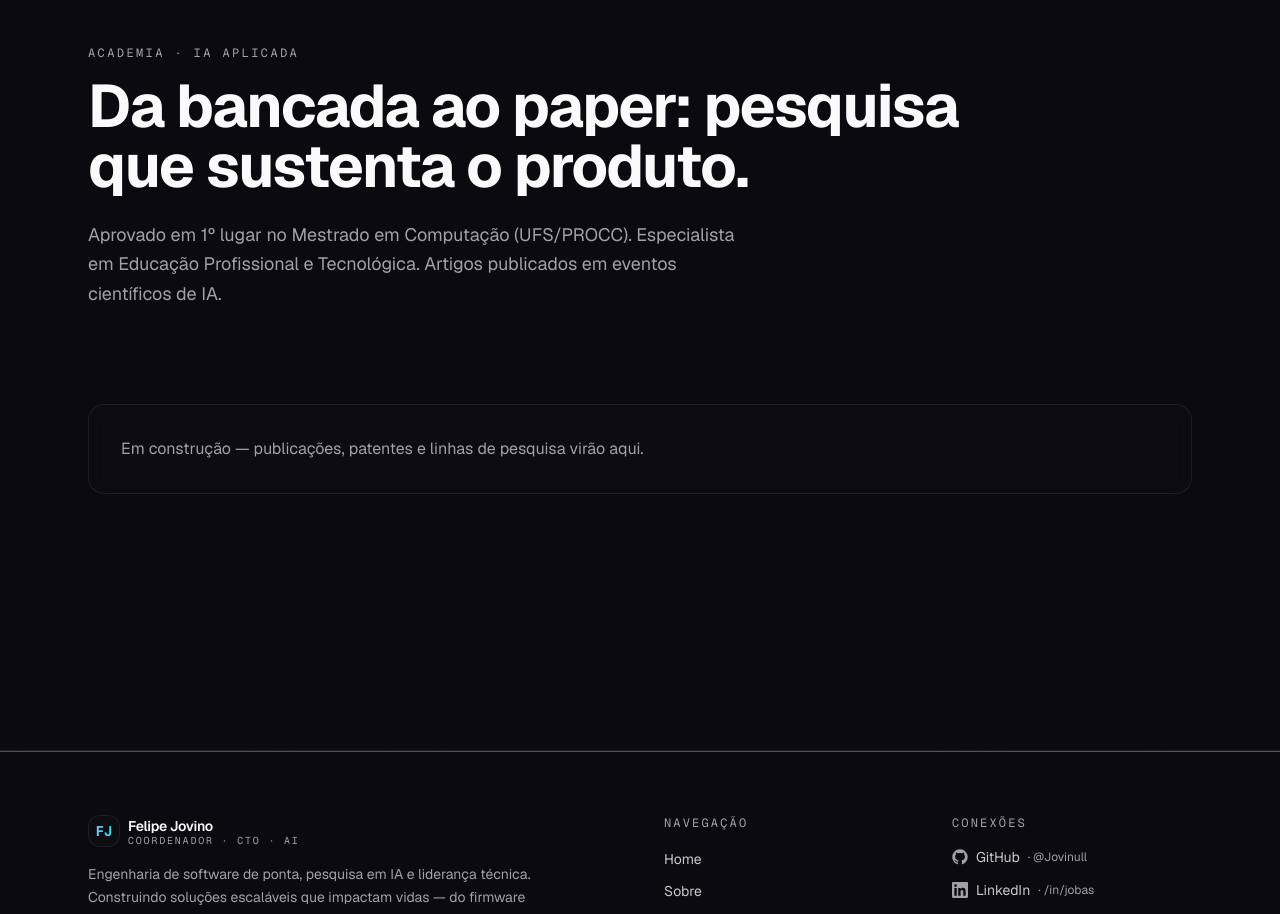
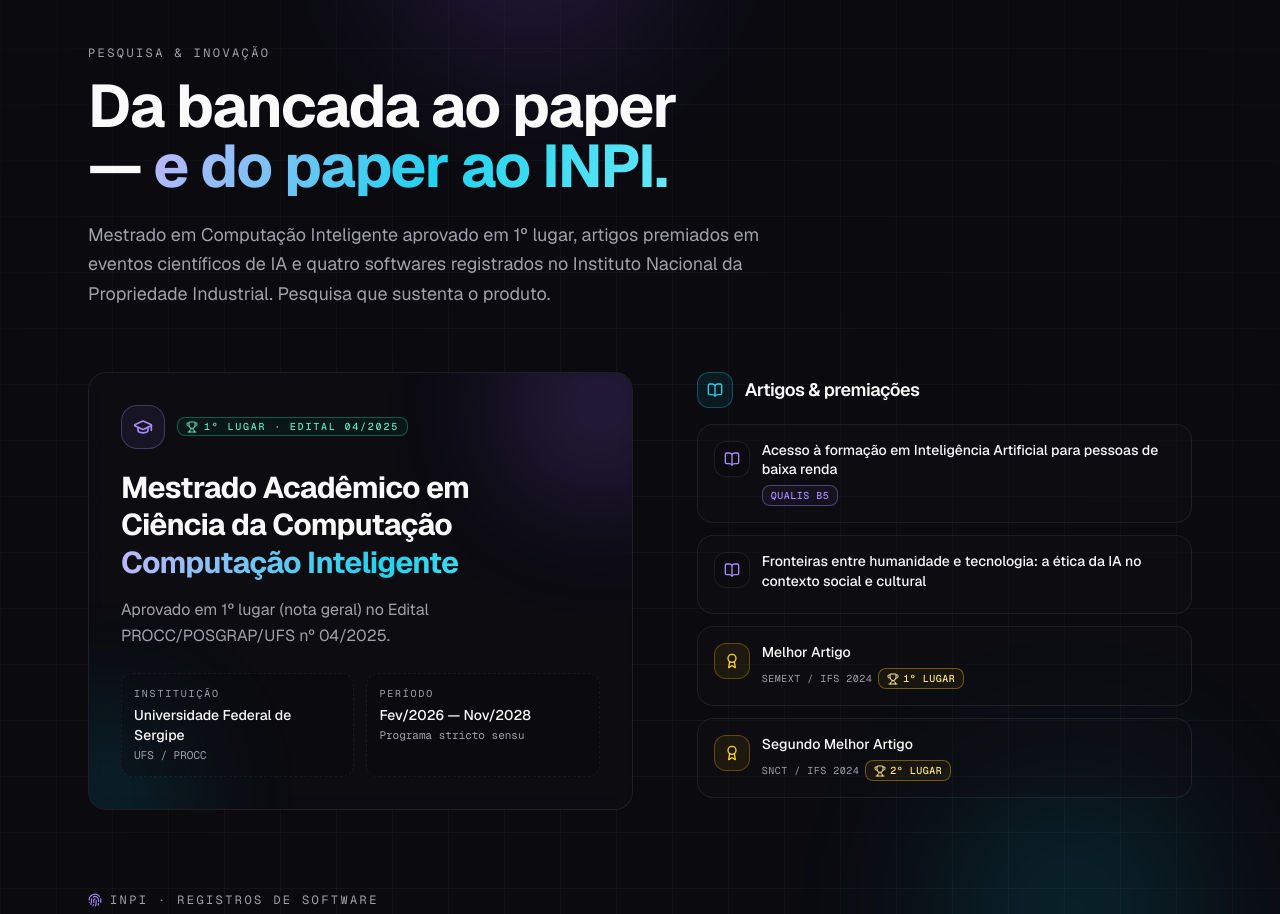
Before and after one commit to Jovinull/portfolio, a Next.js app: page /pesquisa in a window 1280 px wide. Shown: the part 120-1034 px from the top of the page. Built offline with nearby package versions, Linux system fonts and the light colour scheme; no server answers.

Commit message:
feat(pesquisa): monta pagina com hero academico e grid de patentes

```diff
--- a/src/app/pesquisa/page.tsx
+++ b/src/app/pesquisa/page.tsx
@@ -1,25 +1,54 @@
 import type { Metadata } from "next";
-import { PageShell } from "@/components/site/page-shell";
+import { AcademicHero } from "@/components/site/research/academic-hero";
+import { PatentsGrid } from "@/components/site/research/patents-grid";
 
 export const metadata: Metadata = {
   title: "Pesquisa",
   description:
-    "Mestrado em Computação (UFS/PROCC) aprovado em 1º lugar, especialização em EPT e artigos em IA (SEMEXT/SNCT).",
+    "Mestrado em Ciência da Computação (UFS/PROCC) aprovado em 1º lugar, artigos premiados em IA e quatro softwares registrados no INPI (Glicemy, Glicemy API, CaptionEase, SignForest).",
 };
 
 export default function PesquisaPage() {
   return (
-    <PageShell
-      eyebrow="Academia · IA aplicada"
-      title="Da bancada ao paper: pesquisa que sustenta o produto."
-      description="Aprovado em 1º lugar no Mestrado em Computação (UFS/PROCC). Especialista em Educação Profissional e Tecnológica. Artigos publicados em eventos científicos de IA."
-    >
-      <div className="mt-8 rounded-xl border border-border bg-card/40 p-8 text-card-foreground backdrop-blur">
-        {/* TODO: Lista de publicações + cards de patentes (INPI) com link */}
-        <p className="text-muted-foreground">
-          Em construção — publicações, patentes e linhas de pesquisa virão aqui.
+    <main className="relative flex flex-1 flex-col overflow-hidden">
+      <div
+        aria-hidden
+        className="bg-grid bg-grid-fade pointer-events-none absolute inset-0 opacity-60"
+      />
+      <span
+        aria-hidden
+        className="pointer-events-none absolute -top-40 left-1/4 size-[420px] rounded-full opacity-25 blur-3xl"
+        style={{ background: "radial-gradient(circle, #8b5cf6, transparent 70%)" }}
+      />
+      <span
+        aria-hidden
+        className="pointer-events-none absolute top-1/3 right-0 size-[420px] rounded-full opacity-20 blur-3xl"
+        style={{ background: "radial-gradient(circle, #06b6d4, transparent 70%)" }}
+      />
+
+      <section className="relative mx-auto w-full max-w-6xl px-6 pt-32 pb-12 sm:pt-40 sm:pb-16">
+        <span className="font-mono text-xs uppercase tracking-[0.2em] text-muted-foreground">
+          Pesquisa & Inovação
+        </span>
+        <h1 className="mt-3 text-balance text-4xl font-bold tracking-tight sm:text-6xl">
+          Da bancada ao paper —{" "}
+          <span className="text-gradient">e do paper ao INPI.</span>
+        </h1>
+        <p className="mt-6 max-w-2xl text-pretty text-base leading-relaxed text-muted-foreground sm:text-lg">
+          Mestrado em Computação Inteligente aprovado em 1º lugar, artigos
+          premiados em eventos científicos de IA e quatro softwares registrados
+          no Instituto Nacional da Propriedade Industrial. Pesquisa que sustenta
+          o produto.
         </p>
-      </div>
-    </PageShell>
+      </section>
+
+      <section className="relative mx-auto w-full max-w-6xl px-6 pb-20">
+        <AcademicHero />
+      </section>
+
+      <section className="relative mx-auto w-full max-w-6xl px-6 pb-32">
+        <PatentsGrid />
+      </section>
+    </main>
   );
 }
```
